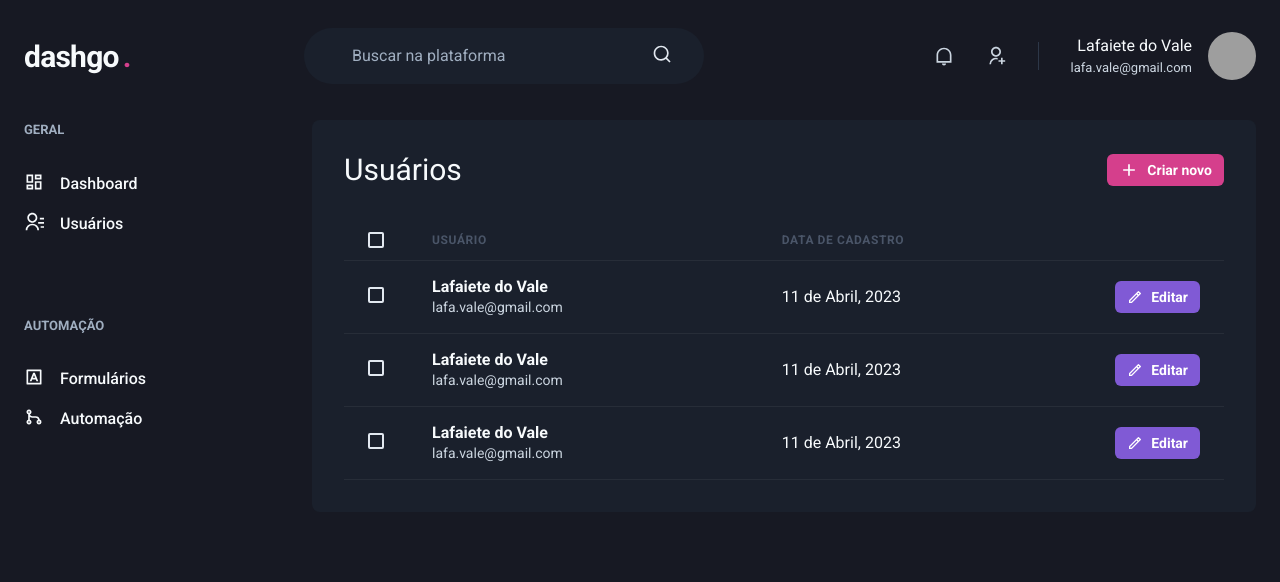
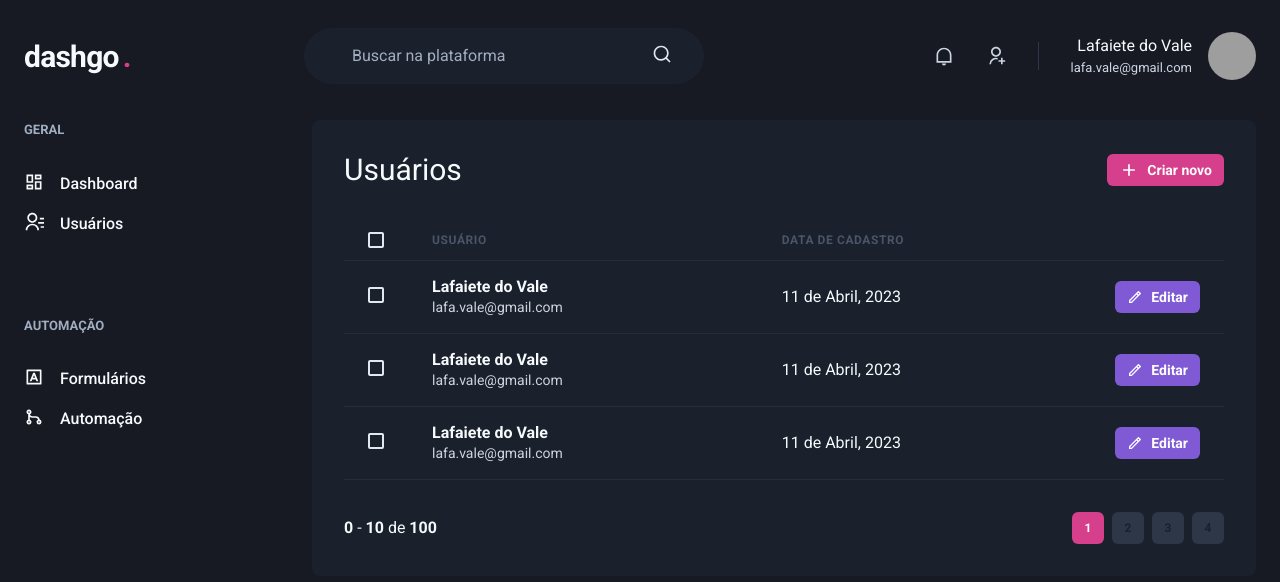
Before and after one commit to lafadovale/dashgo, a Next.js app: page /users in a window 1280 px wide. Shown: the top 582 px of the page. Built offline with nearby package versions, Linux system fonts and the light colour scheme; grey boxes are pictures that could not be loaded.

Commit message:
Pagination component

```diff
--- /dev/null
+++ b/src/components/Pagination.tsx
@@ -0,0 +1,65 @@
+import { Box, Button, Stack } from "@chakra-ui/react";
+
+export function Pagination() {
+  return (
+    <Stack
+      direction="row"
+      spacing="6"
+      mt="8"
+      justify="space-between"
+      align="center"
+    >
+      <Box>
+        <strong>0</strong> - <strong>10</strong> de <strong> 100 </strong>
+      </Box>
+      <Stack direction="row" spacing="2">
+        <Button
+          size="sm"
+          fontSize="xs"
+          width="4"
+          colorScheme="pink"
+          disabled
+          _disabled={{
+            bgColor: "pink.500",
+            cursor: "default",
+          }}
+        >
+          1
+        </Button>
+        <Button
+          size="sm"
+          fontSize="xs"
+          width="4"
+          bg="gray.700"
+          _hover={{
+            bg: "gray.500",
+          }}
+        >
+          2
+        </Button>
+        <Button
+          size="sm"
+          fontSize="xs"
+          width="4"
+          bg="gray.700"
+          _hover={{
+            bg: "gray.500",
+          }}
+        >
+          3
+        </Button>
+        <Button
+          size="sm"
+          fontSize="xs"
+          width="4"
+          bg="gray.700"
+          _hover={{
+            bg: "gray.500",
+          }}
+        >
+          4
+        </Button>
+      </Stack>
+    </Stack>
+  );
+}
--- a/src/pages/users/index.tsx
+++ b/src/pages/users/index.tsx
@@ -1,4 +1,5 @@
 import { Header } from "@/components/Header";
+import { Pagination } from "@/components/Pagination";
 import { Sidebar } from "@/components/Sidebar";
 import {
   Box,
@@ -131,6 +132,7 @@
               </Tr>
             </Tbody>
           </Table>
+          <Pagination />
         </Box>
       </Flex>
     </Box>
```
